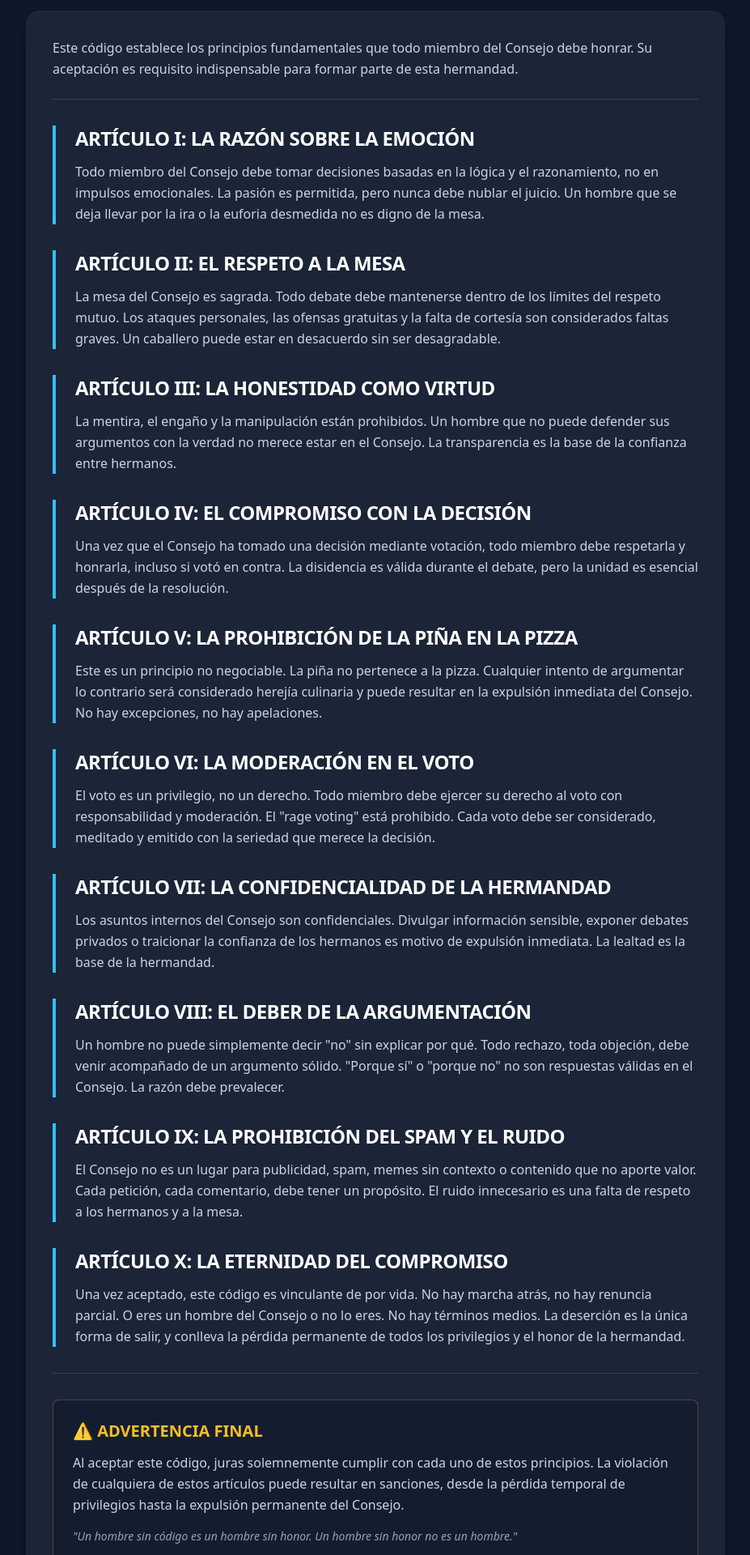
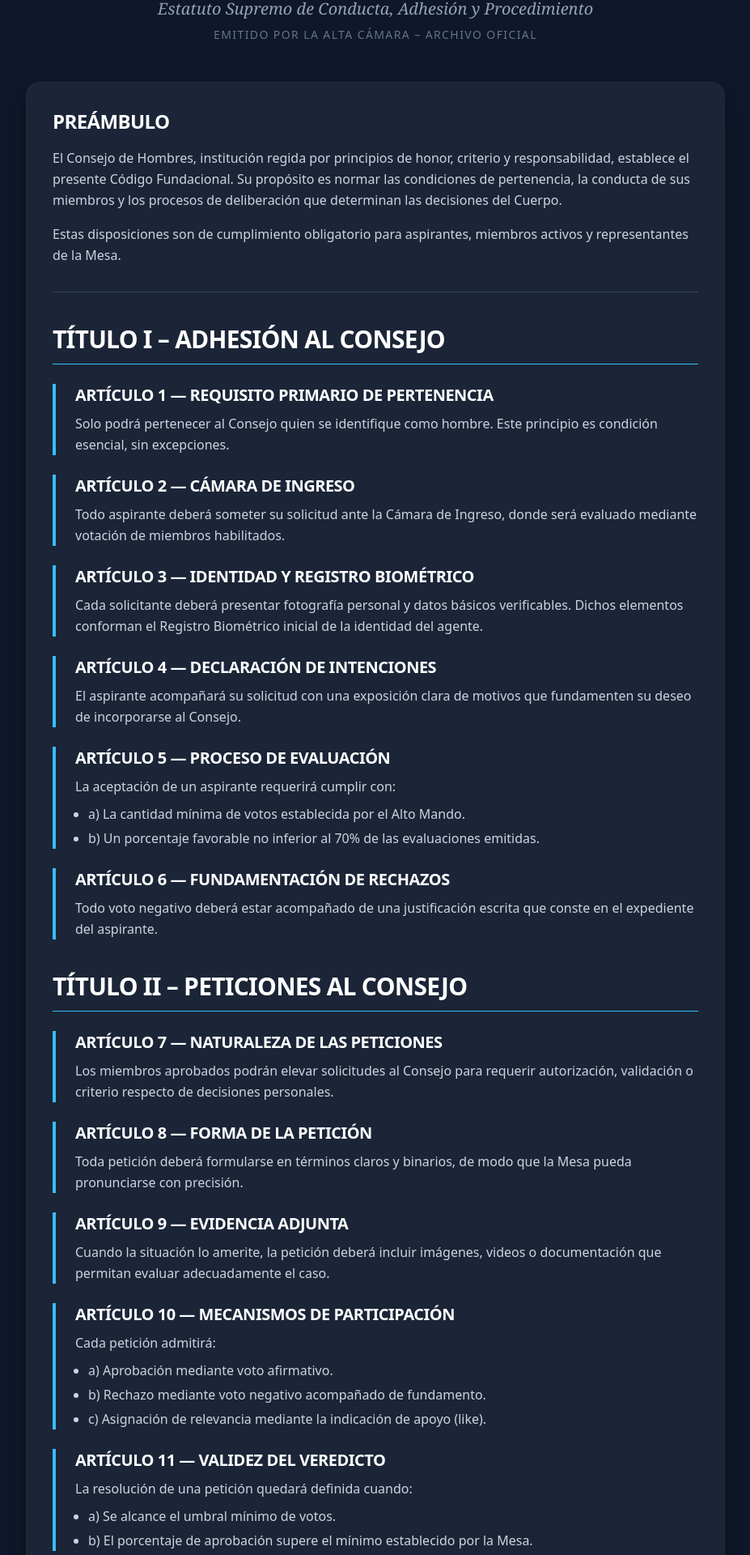
Before and after one commit to Mastrom10/ConsejoDeHombres, a Next.js app in the folder frontend/: page /codigo-hombres in a window 1280 px wide. Shown: the part 252-2172 px from the top of the page at 81% size, without its empty margins (176-1103 px from the left). Built offline with nearby package versions, Linux system fonts and the light colour scheme; no server answers.

Commit message:
correccion en el build

```diff
--- a/frontend/pages/codigo-hombres.tsx
+++ b/frontend/pages/codigo-hombres.tsx
@@ -8,151 +8,299 @@ export default function CodigoHombres() {
       <main className="max-w-4xl mx-auto px-4 py-12">
         <div className="text-center mb-12">
           <h1 className="text-5xl md:text-6xl font-black uppercase tracking-tight mb-4 text-white">
-            El Código de Hombres
+            🧔⚔️ Código Fundacional del Consejo de Hombres
           </h1>
-          <p className="text-xl text-slate-400 font-serif italic">
-            "Los principios que rigen la hermandad y la razón"
+          <p className="text-xl text-slate-400 font-serif italic mb-2">
+            Estatuto Supremo de Conducta, Adhesión y Procedimiento
+          </p>
+          <p className="text-sm text-slate-500 uppercase tracking-widest">
+            Emitido por la Alta Cámara – Archivo Oficial
           </p>
         </div>
 
-        <div className="card space-y-8">
-          <div className="border-b border-slate-700 pb-6">
-            <p className="text-slate-300 leading-relaxed">
-              Este código establece los principios fundamentales que todo miembro del Consejo debe honrar.
-              Su aceptación es requisito indispensable para formar parte de esta hermandad.
-            </p>
-          </div>
-
-          <article className="space-y-8">
-            <section className="border-l-4 border-primary pl-6">
-              <h2 className="text-2xl font-black text-white mb-3 uppercase tracking-tight">
-                Artículo I: La Razón sobre la Emoción
+        <div className="card space-y-10">
+          {/* Preámbulo */}
+          <section className="border-b border-slate-700 pb-8">
+            <h2 className="text-2xl font-black text-white mb-4 uppercase tracking-tight">
+              Preámbulo
             </h2>
             <p className="text-slate-300 leading-relaxed">
-                Todo miembro del Consejo debe tomar decisiones basadas en la lógica y el razonamiento,
-                no en impulsos emocionales. La pasión es permitida, pero nunca debe nublar el juicio.
-                Un hombre que se deja llevar por la ira o la euforia desmedida no es digno de la mesa.
+              El Consejo de Hombres, institución regida por principios de honor, criterio y responsabilidad, establece el presente Código Fundacional.
+              Su propósito es normar las condiciones de pertenencia, la conducta de sus miembros y los procesos de deliberación que determinan las decisiones del Cuerpo.
+            </p>
+            <p className="text-slate-300 leading-relaxed mt-4">
+              Estas disposiciones son de cumplimiento obligatorio para aspirantes, miembros activos y representantes de la Mesa.
             </p>
           </section>
 
-            <section className="border-l-4 border-primary pl-6">
-              <h2 className="text-2xl font-black text-white mb-3 uppercase tracking-tight">
-                Artículo II: El Respeto a la Mesa
+          {/* TÍTULO I */}
+          <section>
+            <h2 className="text-3xl font-black text-white mb-6 uppercase tracking-tight border-b border-primary pb-3">
+              Título I – Adhesión al Consejo
             </h2>
+
+            <div className="space-y-6">
+              <article className="border-l-4 border-primary pl-6">
+                <h3 className="text-xl font-black text-white mb-2 uppercase tracking-tight">
+                  Artículo 1 — Requisito Primario de Pertenencia
+                </h3>
                 <p className="text-slate-300 leading-relaxed">
-                La mesa del Consejo es sagrada. Todo debate debe mantenerse dentro de los límites del
-                respeto mutuo. Los ataques personales, las ofensas gratuitas y la falta de cortesía
-                son considerados faltas graves. Un caballero puede estar en desacuerdo sin ser desagradable.
+                  Solo podrá pertenecer al Consejo quien se identifique como hombre.
+                  Este principio es condición esencial, sin excepciones.
                 </p>
+              </article>
+
+              <article className="border-l-4 border-primary pl-6">
+                <h3 className="text-xl font-black text-white mb-2 uppercase tracking-tight">
+                  Artículo 2 — Cámara de Ingreso
+                </h3>
+                <p className="text-slate-300 leading-relaxed">
+                  Todo aspirante deberá someter su solicitud ante la Cámara de Ingreso, donde será evaluado mediante votación de miembros habilitados.
+                </p>
+              </article>
+
+              <article className="border-l-4 border-primary pl-6">
+                <h3 className="text-xl font-black text-white mb-2 uppercase tracking-tight">
+                  Artículo 3 — Identidad y Registro Biométrico
+                </h3>
+                <p className="text-slate-300 leading-relaxed">
+                  Cada solicitante deberá presentar fotografía personal y datos básicos verificables.
+                  Dichos elementos conforman el Registro Biométrico inicial de la identidad del agente.
+                </p>
+              </article>
+
+              <article className="border-l-4 border-primary pl-6">
+                <h3 className="text-xl font-black text-white mb-2 uppercase tracking-tight">
+                  Artículo 4 — Declaración de Intenciones
+                </h3>
+                <p className="text-slate-300 leading-relaxed">
+                  El aspirante acompañará su solicitud con una exposición clara de motivos que fundamenten su deseo de incorporarse al Consejo.
+                </p>
+              </article>
+
+              <article className="border-l-4 border-primary pl-6">
+                <h3 className="text-xl font-black text-white mb-2 uppercase tracking-tight">
+                  Artículo 5 — Proceso de Evaluación
+                </h3>
+                <p className="text-slate-300 leading-relaxed">
+                  La aceptación de un aspirante requerirá cumplir con:
+                </p>
+                <ul className="text-slate-300 leading-relaxed mt-2 ml-4 list-disc space-y-1">
+                  <li>a) La cantidad mínima de votos establecida por el Alto Mando.</li>
+                  <li>b) Un porcentaje favorable no inferior al 70% de las evaluaciones emitidas.</li>
+                </ul>
+              </article>
+
+              <article className="border-l-4 border-primary pl-6">
+                <h3 className="text-xl font-black text-white mb-2 uppercase tracking-tight">
+                  Artículo 6 — Fundamentación de Rechazos
+                </h3>
+                <p className="text-slate-300 leading-relaxed">
+                  Todo voto negativo deberá estar acompañado de una justificación escrita que conste en el expediente del aspirante.
+                </p>
+              </article>
+            </div>
           </section>
 
-            <section className="border-l-4 border-primary pl-6">
-              <h2 className="text-2xl font-black text-white mb-3 uppercase tracking-tight">
-                Artículo III: La Honestidad como Virtud
+          {/* TÍTULO II */}
+          <section>
+            <h2 className="text-3xl font-black text-white mb-6 uppercase tracking-tight border-b border-primary pb-3">
+              Título II – Peticiones al Consejo
             </h2>
+
+            <div className="space-y-6">
+              <article className="border-l-4 border-primary pl-6">
+                <h3 className="text-xl font-black text-white mb-2 uppercase tracking-tight">
+                  Artículo 7 — Naturaleza de las Peticiones
+                </h3>
                 <p className="text-slate-300 leading-relaxed">
-                La mentira, el engaño y la manipulación están prohibidos. Un hombre que no puede
-                defender sus argumentos con la verdad no merece estar en el Consejo. La transparencia
-                es la base de la confianza entre hermanos.
+                  Los miembros aprobados podrán elevar solicitudes al Consejo para requerir autorización, validación o criterio respecto de decisiones personales.
                 </p>
+              </article>
+
+              <article className="border-l-4 border-primary pl-6">
+                <h3 className="text-xl font-black text-white mb-2 uppercase tracking-tight">
+                  Artículo 8 — Forma de la Petición
+                </h3>
+                <p className="text-slate-300 leading-relaxed">
+                  Toda petición deberá formularse en términos claros y binarios, de modo que la Mesa pueda pronunciarse con precisión.
+                </p>
+              </article>
+
+              <article className="border-l-4 border-primary pl-6">
+                <h3 className="text-xl font-black text-white mb-2 uppercase tracking-tight">
+                  Artículo 9 — Evidencia Adjunta
+                </h3>
+                <p className="text-slate-300 leading-relaxed">
+                  Cuando la situación lo amerite, la petición deberá incluir imágenes, videos o documentación que permitan evaluar adecuadamente el caso.
+                </p>
+              </article>
+
+              <article className="border-l-4 border-primary pl-6">
+                <h3 className="text-xl font-black text-white mb-2 uppercase tracking-tight">
+                  Artículo 10 — Mecanismos de Participación
+                </h3>
+                <p className="text-slate-300 leading-relaxed">
+                  Cada petición admitirá:
+                </p>
+                <ul className="text-slate-300 leading-relaxed mt-2 ml-4 list-disc space-y-1">
+                  <li>a) Aprobación mediante voto afirmativo.</li>
+                  <li>b) Rechazo mediante voto negativo acompañado de fundamento.</li>
+                  <li>c) Asignación de relevancia mediante la indicación de apoyo (like).</li>
+                </ul>
+              </article>
+
+              <article className="border-l-4 border-primary pl-6">
+                <h3 className="text-xl font-black text-white mb-2 uppercase tracking-tight">
+                  Artículo 11 — Validez del Veredicto
+                </h3>
+                <p className="text-slate-300 leading-relaxed">
+                  La resolución de una petición quedará definida cuando:
+                </p>
+                <ul className="text-slate-300 leading-relaxed mt-2 ml-4 list-disc space-y-1">
+                  <li>a) Se alcance el umbral mínimo de votos.</li>
+                  <li>b) El porcentaje de aprobación supere el mínimo establecido por la Mesa.</li>
+                </ul>
+              </article>
+            </div>
           </section>
 
-            <section className="border-l-4 border-primary pl-6">
-              <h2 className="text-2xl font-black text-white mb-3 uppercase tracking-tight">
-                Artículo IV: El Compromiso con la Decisión
+          {/* TÍTULO III */}
+          <section>
+            <h2 className="text-3xl font-black text-white mb-6 uppercase tracking-tight border-b border-primary pb-3">
+              Título III – Procedimientos de Votación
             </h2>
+
+            <div className="space-y-6">
+              <article className="border-l-4 border-primary pl-6">
+                <h3 className="text-xl font-black text-white mb-2 uppercase tracking-tight">
+                  Artículo 12 — Unidad del Voto
+                </h3>
                 <p className="text-slate-300 leading-relaxed">
-                Una vez que el Consejo ha tomado una decisión mediante votación, todo miembro debe
-                respetarla y honrarla, incluso si votó en contra. La disidencia es válida durante
-                el debate, pero la unidad es esencial después de la resolución.
+                  Cada miembro habilitado podrá emitir un único voto por petición o solicitud de ingreso.
                 </p>
+              </article>
+
+              <article className="border-l-4 border-primary pl-6">
+                <h3 className="text-xl font-black text-white mb-2 uppercase tracking-tight">
+                  Artículo 13 — Transparencia Institucional
+                </h3>
+                <p className="text-slate-300 leading-relaxed">
+                  Los votos y fundamentos quedarán registrados en los archivos internos del Consejo, disponibles para consulta conforme al protocolo vigente.
+                </p>
+              </article>
+
+              <article className="border-l-4 border-primary pl-6">
+                <h3 className="text-xl font-black text-white mb-2 uppercase tracking-tight">
+                  Artículo 14 — Registro de Actividad
+                </h3>
+                <p className="text-slate-300 leading-relaxed">
+                  Toda acción de voto, aprobación o rechazo formará parte de la Hoja de Servicios del miembro, como constancia de participación activa.
+                </p>
+              </article>
+            </div>
           </section>
 
-            <section className="border-l-4 border-primary pl-6">
-              <h2 className="text-2xl font-black text-white mb-3 uppercase tracking-tight">
-                Artículo V: La Prohibición de la Piña en la Pizza
+          {/* TÍTULO IV */}
+          <section>
+            <h2 className="text-3xl font-black text-white mb-6 uppercase tracking-tight border-b border-primary pb-3">
+              Título IV – Rangos y Responsabilidades
             </h2>
+
+            <div className="space-y-6">
+              <article className="border-l-4 border-primary pl-6">
+                <h3 className="text-xl font-black text-white mb-2 uppercase tracking-tight">
+                  Artículo 15 — Rangos Operativos
+                </h3>
                 <p className="text-slate-300 leading-relaxed">
-                Este es un principio no negociable. La piña no pertenece a la pizza. Cualquier
-                intento de argumentar lo contrario será considerado herejía culinaria y puede resultar
-                en la expulsión inmediata del Consejo. No hay excepciones, no hay apelaciones.
+                  Los rangos asignados a los miembros representan su grado de participación, compromiso y trayectoria dentro del Consejo.
                 </p>
+              </article>
+
+              <article className="border-l-4 border-primary pl-6">
+                <h3 className="text-xl font-black text-white mb-2 uppercase tracking-tight">
+                  Artículo 16 — Honor y Conducta
+                </h3>
+                <p className="text-slate-300 leading-relaxed">
+                  Se espera que cada miembro actúe con rectitud, mesura y responsabilidad al emitir juicios o participar en deliberaciones.
+                </p>
+              </article>
+
+              <article className="border-l-4 border-primary pl-6">
+                <h3 className="text-xl font-black text-white mb-2 uppercase tracking-tight">
+                  Artículo 17 — Hoja de Servicios
+                </h3>
+                <p className="text-slate-300 leading-relaxed">
+                  La actividad individual se reflejará en indicadores de mociones elevadas, votos emitidos y puntos de honor acumulados.
+                </p>
+              </article>
+            </div>
           </section>
 
-            <section className="border-l-4 border-primary pl-6">
-              <h2 className="text-2xl font-black text-white mb-3 uppercase tracking-tight">
-                Artículo VI: La Moderación en el Voto
+          {/* TÍTULO V */}
+          <section>
+            <h2 className="text-3xl font-black text-white mb-6 uppercase tracking-tight border-b border-primary pb-3">
+              Título V – Baja del Consejo
             </h2>
+
+            <div className="space-y-6">
+              <article className="border-l-4 border-primary pl-6">
+                <h3 className="text-xl font-black text-white mb-2 uppercase tracking-tight">
+                  Artículo 18 — Autodestrucción del Expediente
+                </h3>
                 <p className="text-slate-300 leading-relaxed">
-                El voto es un privilegio, no un derecho. Todo miembro debe ejercer su derecho al
-                voto con responsabilidad y moderación. El "rage voting" está prohibido. Cada voto
-                debe ser considerado, meditado y emitido con la seriedad que merece la decisión.
+                  El miembro podrá solicitar la eliminación completa de su expediente.
+                  Esta acción implica la desvinculación definitiva del Consejo y es considerada decisión irrevertible.
                 </p>
+              </article>
+
+              <article className="border-l-4 border-primary pl-6">
+                <h3 className="text-xl font-black text-white mb-2 uppercase tracking-tight">
+                  Artículo 19 — Deserción Voluntaria
+                </h3>
+                <p className="text-slate-300 leading-relaxed">
+                  La salida voluntaria del Consejo deberá realizarse únicamente desde el módulo correspondiente y quedará registrada en el Archivo Histórico.
+                </p>
+              </article>
+            </div>
           </section>
 
-            <section className="border-l-4 border-primary pl-6">
-              <h2 className="text-2xl font-black text-white mb-3 uppercase tracking-tight">
-                Artículo VII: La Confidencialidad de la Hermandad
+          {/* TÍTULO VI */}
+          <section>
+            <h2 className="text-3xl font-black text-white mb-6 uppercase tracking-tight border-b border-primary pb-3">
+              Título VI – Disposiciones Finales
             </h2>
+
+            <div className="space-y-6">
+              <article className="border-l-4 border-primary pl-6">
+                <h3 className="text-xl font-black text-white mb-2 uppercase tracking-tight">
+                  Artículo 20 — Espíritu del Consejo
+                </h3>
                 <p className="text-slate-300 leading-relaxed">
-                Los asuntos internos del Consejo son confidenciales. Divulgar información sensible,
-                exponer debates privados o traicionar la confianza de los hermanos es motivo de
-                expulsión inmediata. La lealtad es la base de la hermandad.
+                  El Consejo de Hombres actúa como organismo de criterio colectivo.
+                  Sus decisiones son respetadas como guía y resguardo para el bienestar, juicio y proceder responsable de sus miembros.
                 </p>
+              </article>
+            </div>
           </section>
 
-            <section className="border-l-4 border-primary pl-6">
-              <h2 className="text-2xl font-black text-white mb-3 uppercase tracking-tight">
-                Artículo VIII: El Deber de la Argumentación
+          {/* Clausura */}
+          <section className="border-t border-slate-700 pt-8 mt-8">
+            <h2 className="text-2xl font-black text-white mb-4 uppercase tracking-tight">
+              Clausura
             </h2>
-              <p className="text-slate-300 leading-relaxed">
-                Un hombre no puede simplemente decir "no" sin explicar por qué. Todo rechazo,
-                toda objeción, debe venir acompañado de un argumento sólido. "Porque sí" o
-                "porque no" no son respuestas válidas en el Consejo. La razón debe prevalecer.
+            <p className="text-slate-300 leading-relaxed mb-6">
+              El presente Código Fundacional entra en vigor desde su publicación en el Archivo Oficial y se mantendrá vigente hasta que la Alta Cámara determine modificaciones.
+              Su lectura y aceptación constituyen condición indispensable para la permanencia en el Consejo.
             </p>
-            </section>
-
-            <section className="border-l-4 border-primary pl-6">
-              <h2 className="text-2xl font-black text-white mb-3 uppercase tracking-tight">
-                Artículo IX: La Prohibición del Spam y el Ruido
-              </h2>
-              <p className="text-slate-300 leading-relaxed">
-                El Consejo no es un lugar para publicidad, spam, memes sin contexto o contenido
-                que no aporte valor. Cada petición, cada comentario, debe tener un propósito.
-                El ruido innecesario es una falta de respeto a los hermanos y a la mesa.
-              </p>
-            </section>
-
-            <section className="border-l-4 border-primary pl-6">
-              <h2 className="text-2xl font-black text-white mb-3 uppercase tracking-tight">
-                Artículo X: La Eternidad del Compromiso
-              </h2>
-              <p className="text-slate-300 leading-relaxed">
-                Una vez aceptado, este código es vinculante de por vida. No hay marcha atrás,
-                no hay renuncia parcial. O eres un hombre del Consejo o no lo eres. No hay
-                términos medios. La deserción es la única forma de salir, y conlleva la pérdida
-                permanente de todos los privilegios y el honor de la hermandad.
-              </p>
-            </section>
-          </article>
-
-          <div className="border-t border-slate-700 pt-8 mt-8">
-            <div className="bg-slate-900/50 border border-amber-500/30 rounded-lg p-6">
-              <h3 className="text-xl font-black text-amber-400 mb-3 uppercase">
-                ⚠️ Advertencia Final
-              </h3>
-              <p className="text-slate-300 leading-relaxed mb-4">
-                Al aceptar este código, juras solemnemente cumplir con cada uno de estos principios.
-                La violación de cualquiera de estos artículos puede resultar en sanciones, desde
-                la pérdida temporal de privilegios hasta la expulsión permanente del Consejo.
-              </p>
-              <p className="text-slate-400 italic text-sm">
+            <div className="bg-slate-900/50 border-l-4 border-primary pl-6 py-4 rounded-r-lg">
+              <p className="text-lg font-serif italic text-slate-200 leading-relaxed">
                 "Un hombre sin código es un hombre sin honor. Un hombre sin honor no es un hombre."
               </p>
             </div>
-          </div>
+          </section>
 
-          <div className="flex justify-center gap-4 pt-6">
+          <div className="flex justify-center gap-4 pt-8 border-t border-slate-700">
             <Link href="/login" className="btn btn-primary">
               Volver al Registro
             </Link>
```
Also changed, not shown: 1 other file (tests, documents, lock files or other folders). Lines whose indentation alone changed are shown as unchanged.
